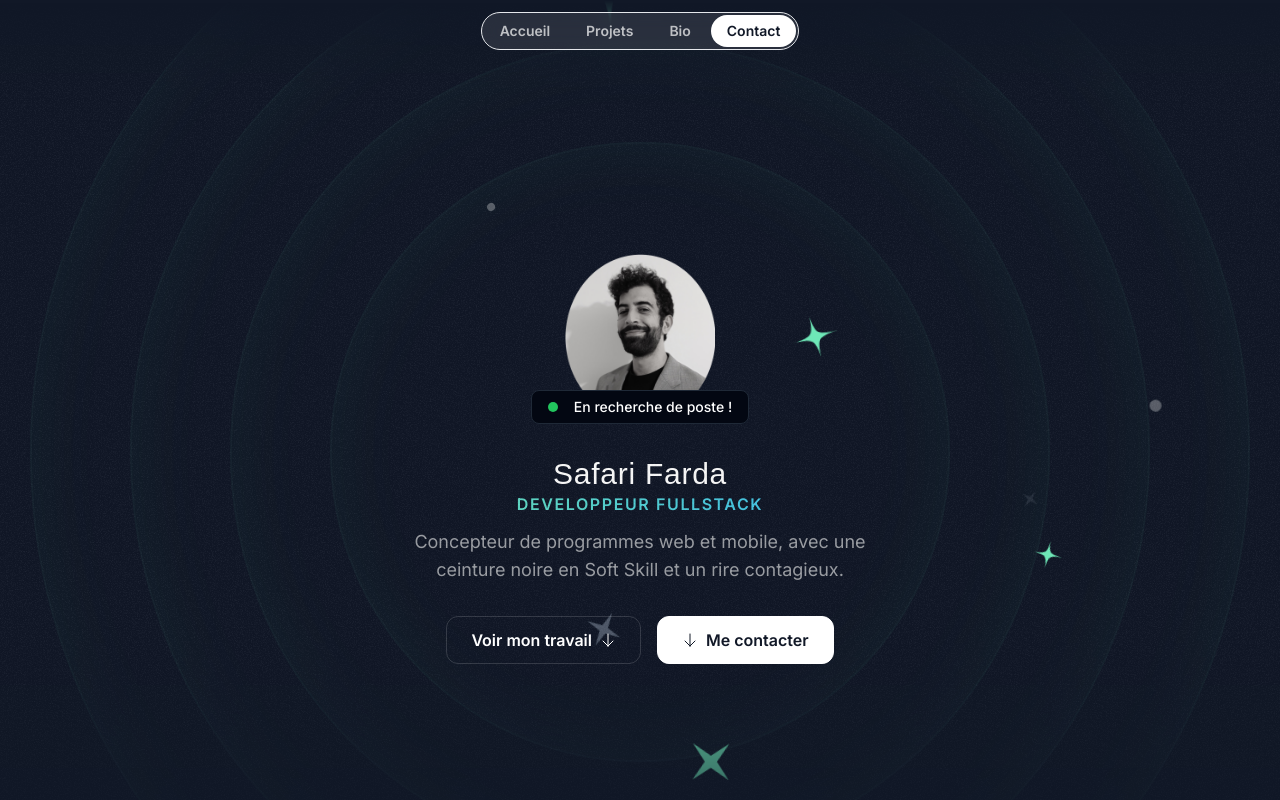
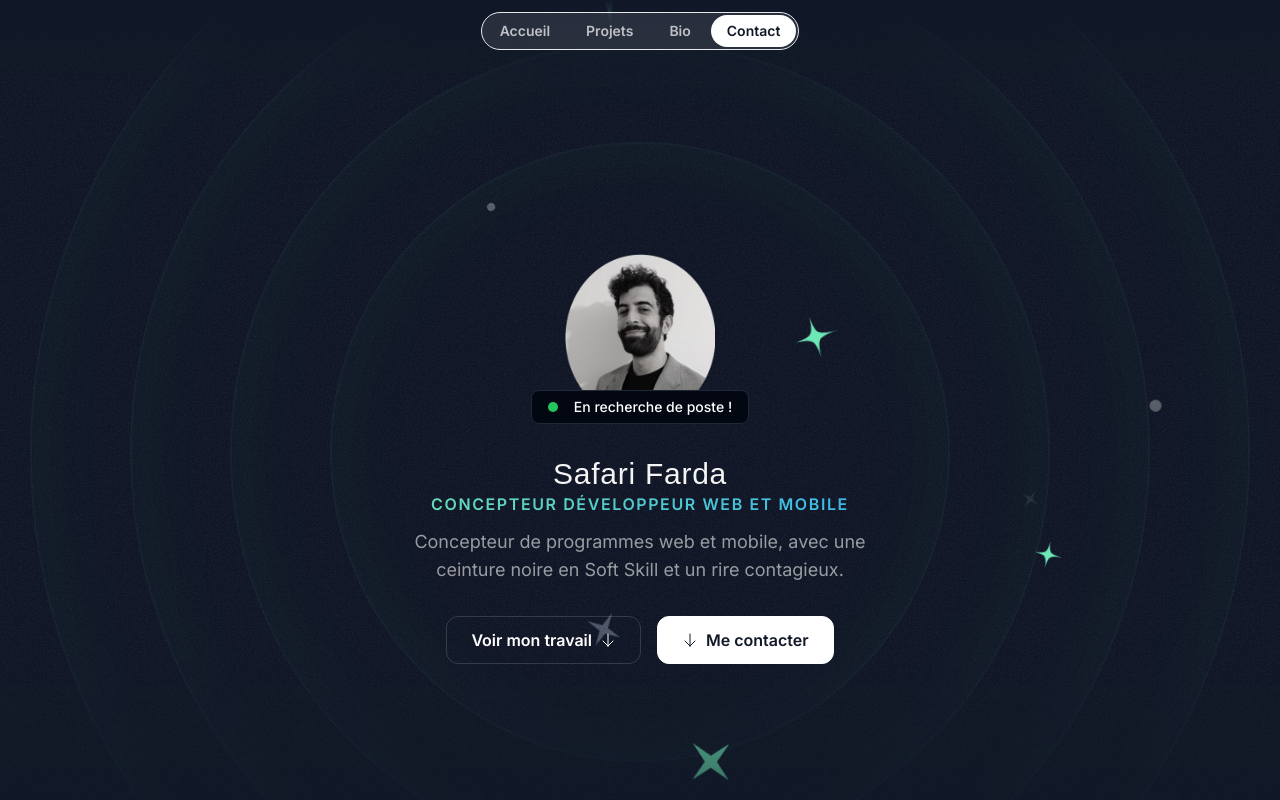
Before and after one commit to Pizzasayan/portfolio, a Next.js app: page / in a window 1280 px wide. Shown: the top 800 px of the page. Built offline with nearby package versions, Linux system fonts and the light colour scheme; a web font is replaced by a local one.

Commit message:
fullstack to concepteur developpeur

```diff
--- a/src/sections/Hero.tsx
+++ b/src/sections/Hero.tsx
@@ -145,7 +145,7 @@ export const HeroSection = () => {
             Safari Farda
           </h1>
           <p className=" text-center uppercase font-semibold tracking-widest bg-gradient-to-r from-emerald-300 to-sky-400 bg-clip-text text-transparent">
-            Developpeur Fullstack
+            Concepteur Développeur Web et Mobile
           </p>
           <p className="mt-3 text-center text-white/60 md:text-lg">
             Concepteur de programmes web et mobile, avec une ceinture noire en
```
